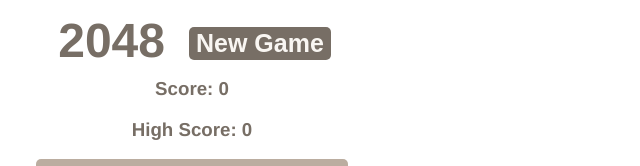
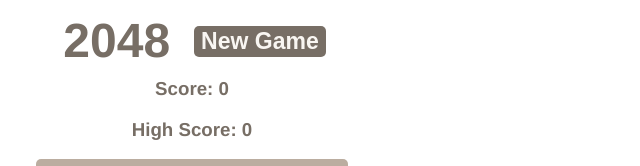
Before and after one commit to coderpro1234-2/2048, a plain HTML site: page index.html in a window 1280 px wide. Shown: the top 166 px of the page, 448-1088 px from the left. Drawn offline with Linux system fonts and the light colour scheme.

Commit message:
Update style.css

```diff
--- a/style.css
+++ b/style.css
@@ -52,13 +52,13 @@ body {
   background-color: #cdc1b4;
 }
 .retry {
-  font-size: 25px;
+  font-size: 23px;
   color: #f9f6f2;
   background-color: #776e65;
   border: none;
   border-radius: 5px;
   position: relative;
-  bottom: 5px;
+  bottom: 8px;
   padding: 7px;
   padding-top: 2px;
   padding-bottom: 2px;
```
